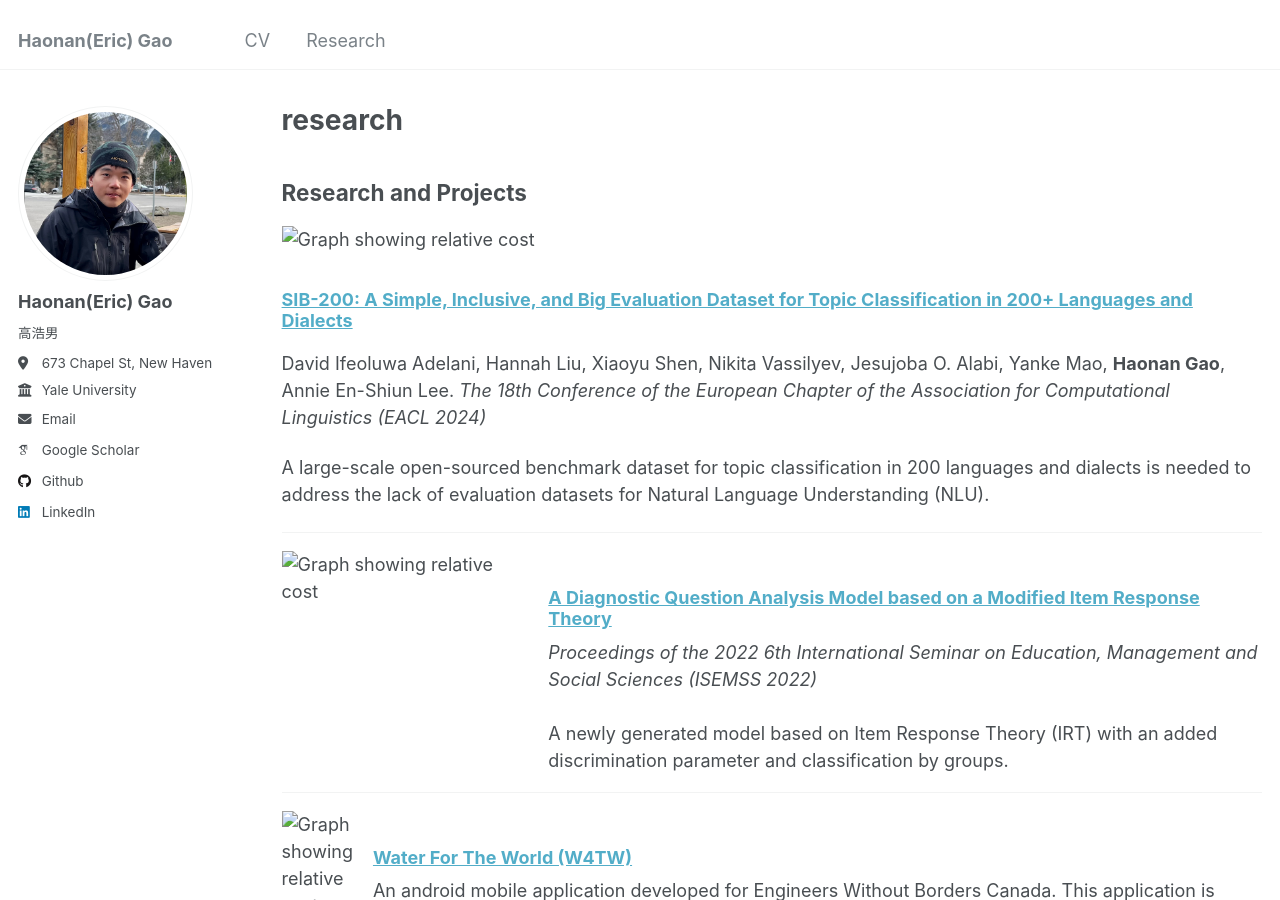
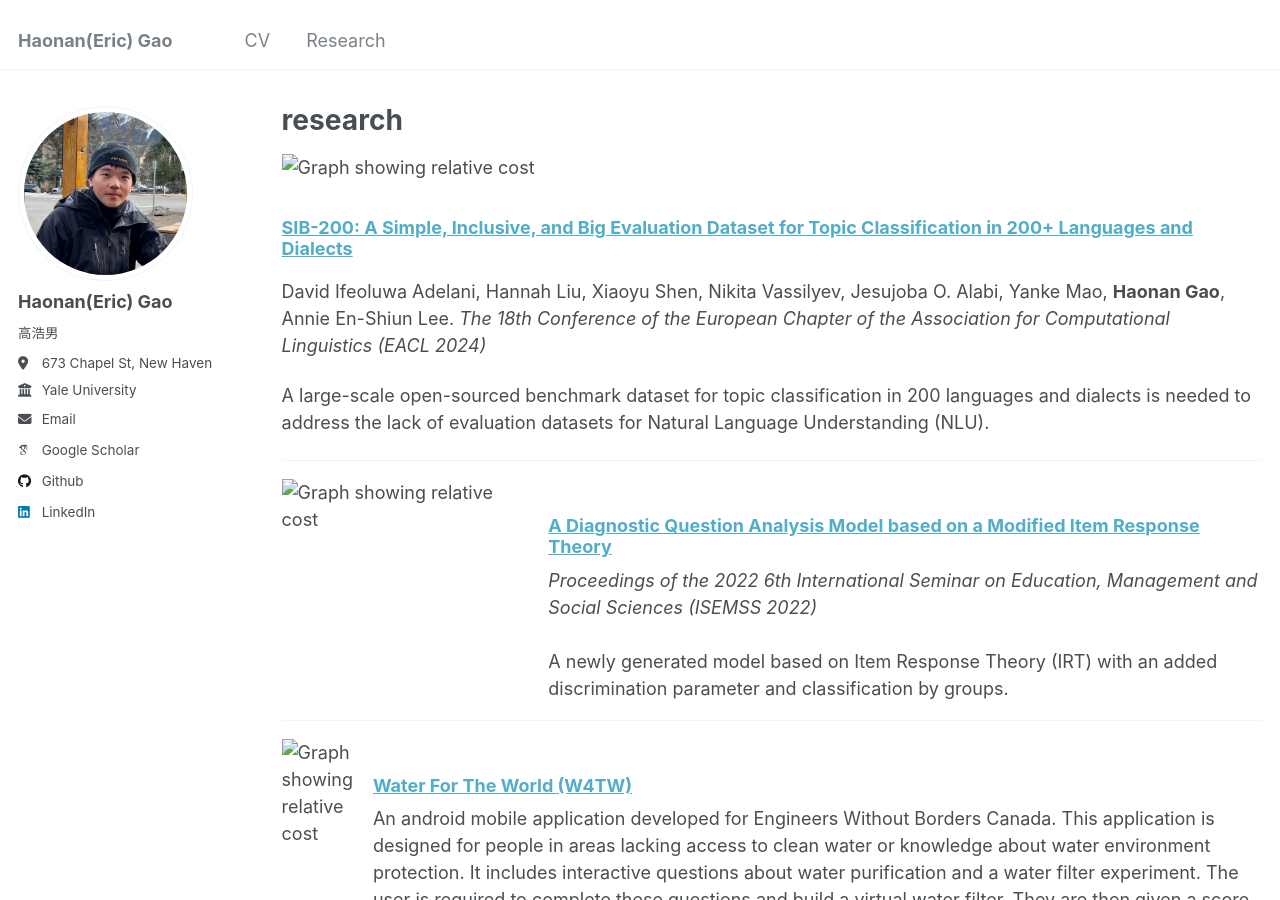
Before and after one commit to rampageoppa/rampageoppa.github.io, a Jekyll site: the page built from _pages/research.md, in a window 1280 px wide and 900 px high. Built offline with Jekyll 4.4.1, drawn with Linux system fonts in a browser that asks for light colours; some web fonts are replaced.

Commit message:
Update research.md

```diff
--- a/_pages/research.md
+++ b/_pages/research.md
@@ -8,7 +8,6 @@ redirect_from:
 ---
 
 
-## Research and Projects
 
 ![Graph showing relative cost](images/research_1.png)
 
```
